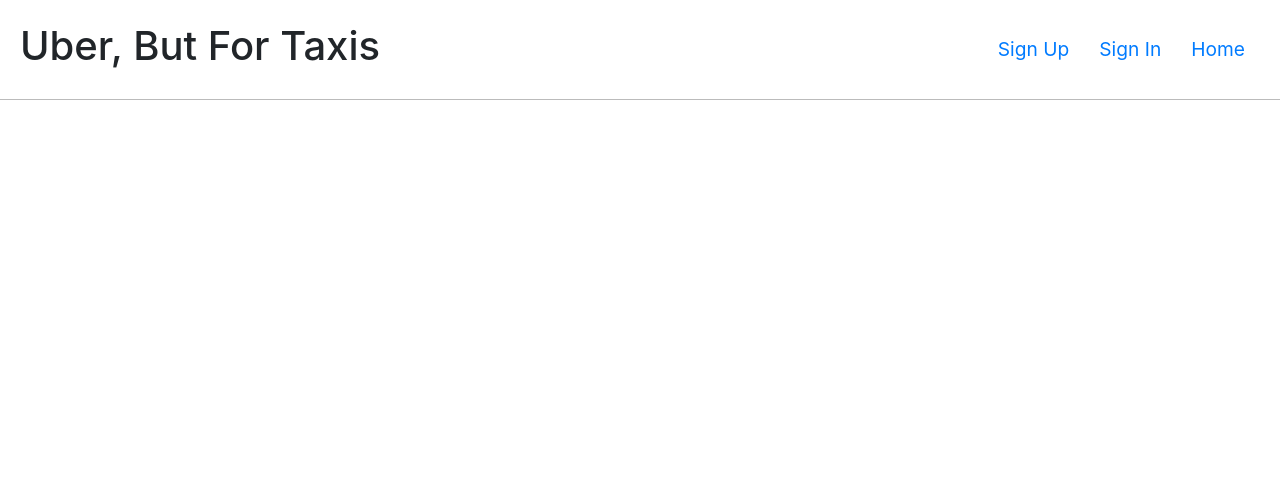
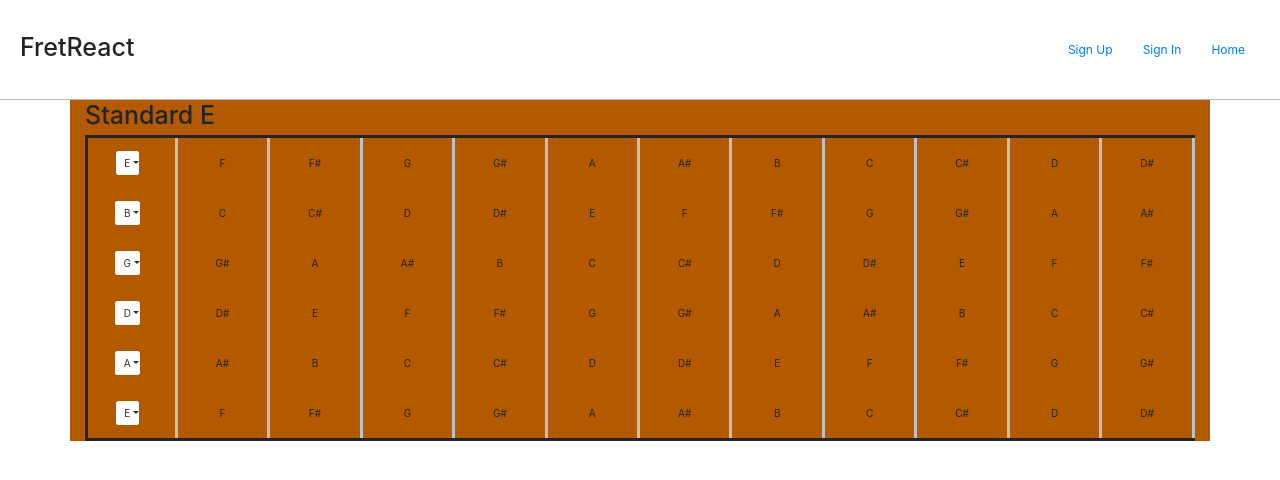
Before and after one commit to CP92/FretReact, a React app: page /#/ in a window 1280 px wide. Shown: the top 480 px of the page. Built offline with nearby package versions, Linux system fonts and the light colour scheme.

Commit message:
Set up board
Set up fretboard. Added fretboard component. Added tuner dropdown.
Board state updates when tuner dropdown is changed. Added react-bootstrap

```diff
--- a/package.json
+++ b/package.json
@@ -31,12 +31,14 @@
     "fs-extra": "3.0.1",
     "html-webpack-plugin": "2.29.0",
     "jest": "20.0.4",
+    "muicss": "^0.9.41",
     "object-assign": "4.1.1",
     "postcss-flexbugs-fixes": "3.2.0",
     "postcss-loader": "2.0.8",
     "promise": "8.0.1",
     "raf": "3.4.0",
     "react": "^16.4.2",
+    "react-bootstrap": "^0.32.4",
     "react-dev-utils": "^5.0.1",
     "react-dom": "^16.4.2",
     "react-router-dom": "^4.3.1",
--- a/public/index.html
+++ b/public/index.html
@@ -11,6 +11,8 @@
     <link rel="manifest" href="%PUBLIC_URL%/manifest.json">
     <link rel="shortcut icon" href="%PUBLIC_URL%/favicon.ico">
 
+    <link rel="stylesheet" href="https://maxcdn.bootstrapcdn.com/bootstrap/3.3.7/css/bootstrap.min.css" integrity="sha384-BVYiiSIFeK1dGmJRAkycuHAHRg32OmUcww7on3RYdg4Va+PmSTsz/K68vbdEjh4u" crossorigin="anonymous">
+
     <title>React App</title>
   </head>
   <body>
--- a/src/App.js
+++ b/src/App.js
@@ -8,6 +8,24 @@
 import SignIn from './auth/components/SignIn'
 import SignOut from './auth/components/SignOut'
 import ChangePassword from './auth/components/ChangePassword'
+
+import FretBoard from './FretBoard.js'
+
+const defaultTuning = [
+  {
+    id: 'none',
+    title: 'Standard E',
+    strings: 6,
+    notes: [
+      ['E', 'F', 'F#', 'G', 'G#', 'A', 'A#', 'B', 'C', 'C#', 'D', 'D#'],
+      ['B', 'C', 'C#', 'D', 'D#', 'E', 'F', 'F#', 'G', 'G#', 'A', 'A#'],
+      ['G', 'G#', 'A', 'A#', 'B', 'C', 'C#', 'D', 'D#', 'E', 'F', 'F#'],
+      ['D', 'D#', 'E', 'F', 'F#', 'G', 'G#', 'A', 'A#', 'B', 'C', 'C#'],
+      ['A', 'A#', 'B', 'C', 'C#', 'D', 'D#', 'E', 'F', 'F#', 'G', 'G#'],
+      ['E', 'F', 'F#', 'G', 'G#', 'A', 'A#', 'B', 'C', 'C#', 'D', 'D#']
+    ]
+  }
+]
 
 class App extends Component {
   constructor () {
@@ -54,7 +72,17 @@
           <AuthenticatedRoute user={user} path='/change-password' render={() => (
             <ChangePassword flash={this.flash} user={user} />
           )} />
+
+          {defaultTuning.map(tuning => (
+            <FretBoard
+              key={tuning.id}
+              title={tuning.title}
+              strings={tuning.strings}
+              notes={tuning.notes}
+            />
+          ))}
         </main>
+
       </React.Fragment>
     )
   }
--- a/src/App.scss
+++ b/src/App.scss
@@ -45,4 +45,52 @@
     align-self: flex-end;
     max-width: 200px;
   }
+
+
 }
+
+.center-block {
+   margin-left:auto;
+   margin-right:auto;
+   display:block;
+}
+
+.text-center {
+      display: flex;
+      justify-content: center;
+      align-items: center;
+}
+
+
+
+.tuner-box {
+  border-left-style: solid;
+}
+
+.dropdown-toggle {
+  width: 75%;
+}
+
+.box {
+
+  border-right-color: #c0c0c0;
+  border-right-style: solid;
+  border-width: normal;
+  height: 50px;
+  width: 8.33%;
+
+}
+
+.container {
+  background-color: #b35900;
+  height: 100%;
+  width: 100%;
+}
+
+#row-0 {
+  border-top-style: solid;
+}
+
+.last-row {
+  border-bottom-style: solid;
+}
--- /dev/null
+++ b/src/FretBoard.js
@@ -0,0 +1,77 @@
+import React, { Component } from 'react'
+import Grid from 'react-bootstrap/lib/Grid'
+import Row from 'react-bootstrap/lib/Row'
+import Col from 'react-bootstrap/lib/Col'
+import DropdownButton from 'react-bootstrap/lib/DropdownButton'
+import MenuItem from 'react-bootstrap/lib/MenuItem'
+
+
+const noteToolBox = require('./notes.js')
+class FretBoard extends Component {
+  constructor (props) {
+  	super(props)
+
+    this.state = {
+      notes: props.notes
+    }
+
+    this.changeRow = this.changeRow.bind(this)
+
+  }
+
+  changeRow (e) {
+
+    const note = e.slice(2)
+    const row = e.slice(0,1)
+    console.log(note)
+    console.log(row)
+    const newNoteRow = noteToolBox.getRowNotes(note)
+    console.log(newNoteRow)
+    const set = this.state.notes
+    set[row] = newNoteRow
+    this.setState((state, props) => ({
+      notes: set
+    }))
+  }
+
+
+
+  render () {
+  	const { title, strings, key } = this.props
+    return (
+      <div>
+      	<h1>{title}</h1>
+      	<Grid>
+          {this.state.notes.map((set, rowIndex) => (
+            <Row key={`row-${rowIndex}`} id={`row-${rowIndex}`} className={`text-center show-grid ${rowIndex === this.state.notes.length - 1 ? 'last-row' : ''}` }>
+              {set.map((note, colIndex) => (
+                <Col key={`fret-${rowIndex}-${colIndex}`} id={`fret-${rowIndex}-${colIndex}`} sx={1} className={colIndex === 0 ? 'tuner-box box text-center' : 'box text-center'}>
+                  {colIndex === 0 ?
+                    <DropdownButton noCaret title={note} key={`tuner-${rowIndex}`} id={`tuner-${rowIndex}`} class="text-center center-block">
+                      <MenuItem eventKey={note} active >{note}</MenuItem>
+                      <MenuItem onSelect={this.changeRow} eventKey={rowIndex + '-A '} >A</MenuItem>
+                      <MenuItem onSelect={this.changeRow} eventKey={rowIndex + '-A#'} >A#</MenuItem>
+                      <MenuItem onSelect={this.changeRow} eventKey={rowIndex + '-B '} >B</MenuItem>
+                      <MenuItem onSelect={this.changeRow} eventKey={rowIndex + '-C '} >C</MenuItem>
+                      <MenuItem onSelect={this.changeRow} eventKey={rowIndex + '-C#'} >C#</MenuItem>
+                      <MenuItem onSelect={this.changeRow} eventKey={rowIndex + '-D '} >D</MenuItem>
+                      <MenuItem onSelect={this.changeRow} eventKey={rowIndex + '-D#'} >D#</MenuItem>
+                      <MenuItem onSelect={this.changeRow} eventKey={rowIndex + '-E '} >E</MenuItem>
+                      <MenuItem onSelect={this.changeRow} eventKey={rowIndex + '-F '} >F</MenuItem>
+                      <MenuItem onSelect={this.changeRow} eventKey={rowIndex + '-F#'} >F#</MenuItem>
+                      <MenuItem onSelect={this.changeRow} eventKey={rowIndex + '-G '} >G</MenuItem>
+                      <MenuItem onSelect={this.changeRow} eventKey={rowIndex + '-G#'} >G#</MenuItem>
+                    </DropdownButton> : note}
+                </Col>
+              ))}
+            </Row>
+          ))}
+        </Grid>
+
+
+      </div>
+    )
+  }
+}
+
+export default FretBoard
--- a/src/header/Header.js
+++ b/src/header/Header.js
@@ -25,7 +25,7 @@
 
 const Header = ({ user }) => (
   <header className="main-header">
-    <h1>Uber, But For Taxis</h1>
+    <h1>FretReact</h1>
     <nav>
       { user && <span>Welcome, {user.email}</span>}
       { user ? authenticatedOptions : unauthenticatedOptions }
--- /dev/null
+++ b/src/notes.js
@@ -0,0 +1,20 @@
+const musicNotes = ['A', 'A#', 'B', 'C', 'C#', 'D', 'D#', 'E', 'F', 'F#', 'G', 'G#']
+
+const getRowNotes = function (note) {
+  note = note.trim()
+  const outNotes = []
+  if (note === 'A') {
+  	return musicNotes
+  } else {
+  	for (let i = 0; i < musicNotes.length; i++) {
+  		const index = (i + musicNotes.indexOf(note)) % musicNotes.length
+  		outNotes.push(musicNotes[index])
+  	}
+
+  	return outNotes
+  }
+}
+
+module.exports = {
+  getRowNotes
+}
```
Also changed, not shown: 1 other file (tests, documents, lock files or other folders).
